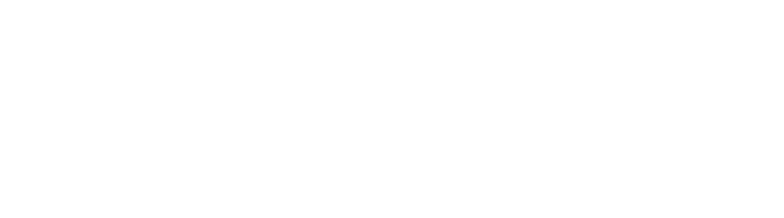
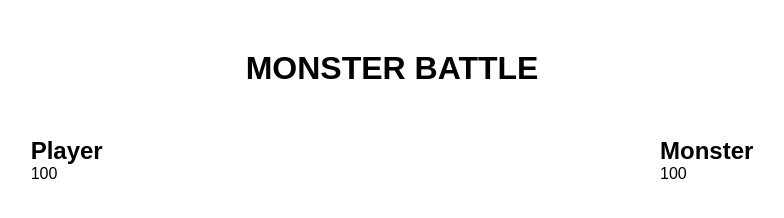
Before and after one commit to Ryan104/vue-monster, a plain HTML site: page index.html in a window 1280 px wide. Shown: the whole page, without its empty margins (248-1032 px from the left). Drawn offline with Linux system fonts and the light colour scheme.

Commit message:
Display name and health

```diff
--- a/app.js
+++ b/app.js
@@ -1 +1,27 @@
 console.log('app.js running')
+
+new Vue({
+  el: '#app',
+  data: {
+    characters: {
+      player: {
+        name: 'Player',
+        healthRemaining: 100,
+        maxHealth: 100,
+      },
+      monster: {
+        name: 'Monster',
+        healthRemaining: 100,
+        maxHealth: 100,
+      }
+    }
+  },
+  methods: {
+    takeDamage: function(character, amount){
+      this.characters[character].healthRemaining -= amount
+    },
+    healPlayer: function(amount){
+      this.characters.player.healthRemaining += amount
+    }
+  }
+})
--- a/index.html
+++ b/index.html
@@ -9,6 +9,23 @@
   <script src="vue.js"></script>
 </head>
 <body>
+  <div id="app" class="game">
+    <h1>MONSTER BATTLE</h1>
+    <section class="scoreboard">
+      <div v-for="character in characters" class="playerInfo">
+        <h2>{{ character.name }}</h2>
+        <div class="healthbar">
+          {{ character.healthRemaining }}
+        </div>
+      </div>
+    </section>
+    <section class="controls">
+
+    </section>
+    <section class="history">
+
+    </section>
+  </div>
   <script src="app.js"></script>
 </body>
 </html>
--- a/styles.css
+++ b/styles.css
@@ -0,0 +1,17 @@
+* {
+  margin: 0;
+  padding: 0;
+  box-sizing: border-box;
+  font-family: sans-serif;
+}
+
+h1 {
+  text-align: center;
+  margin: 50px;
+}
+
+.scoreboard {
+  display: flex;
+  flex-direction: row;
+  justify-content: space-around;
+}
```
